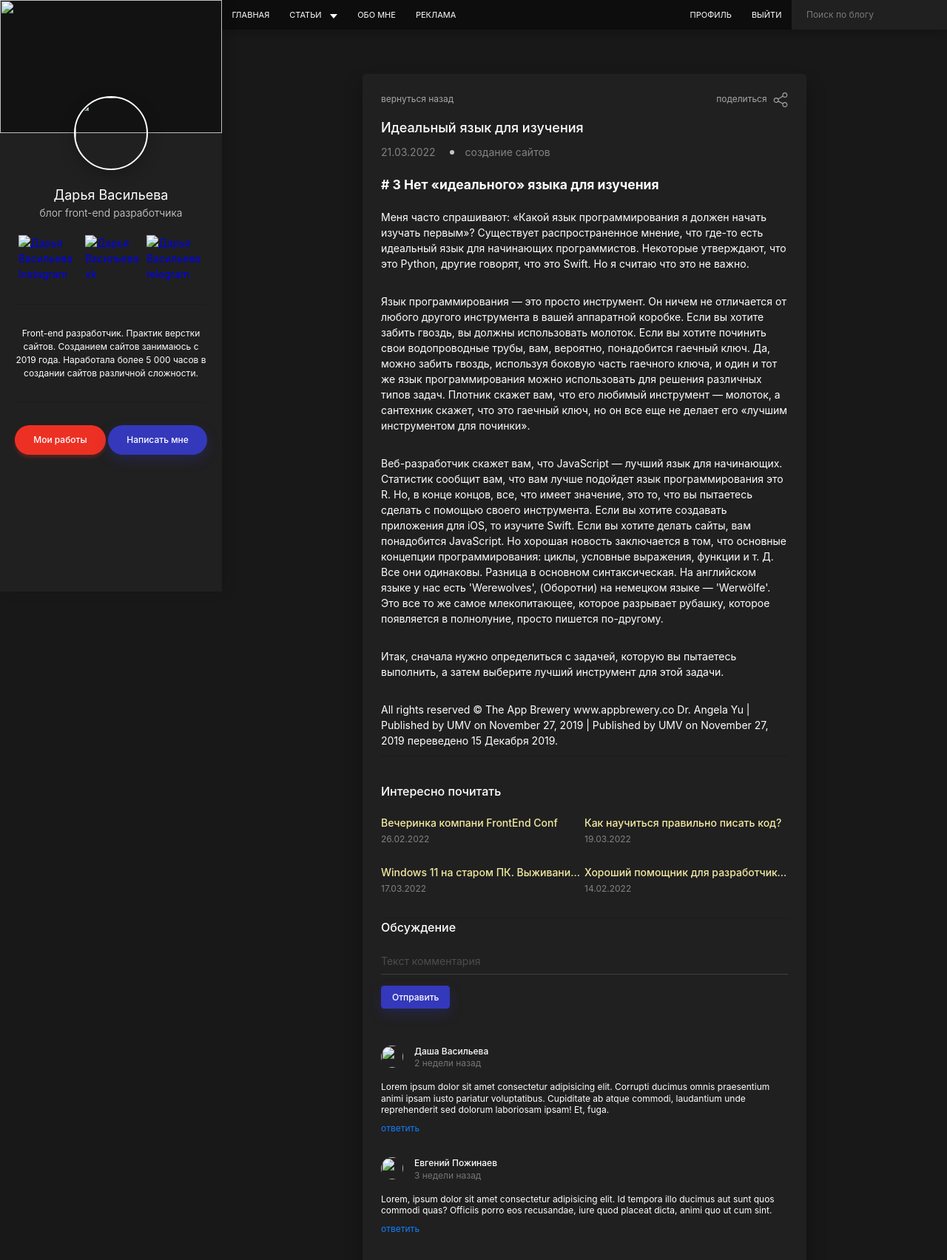
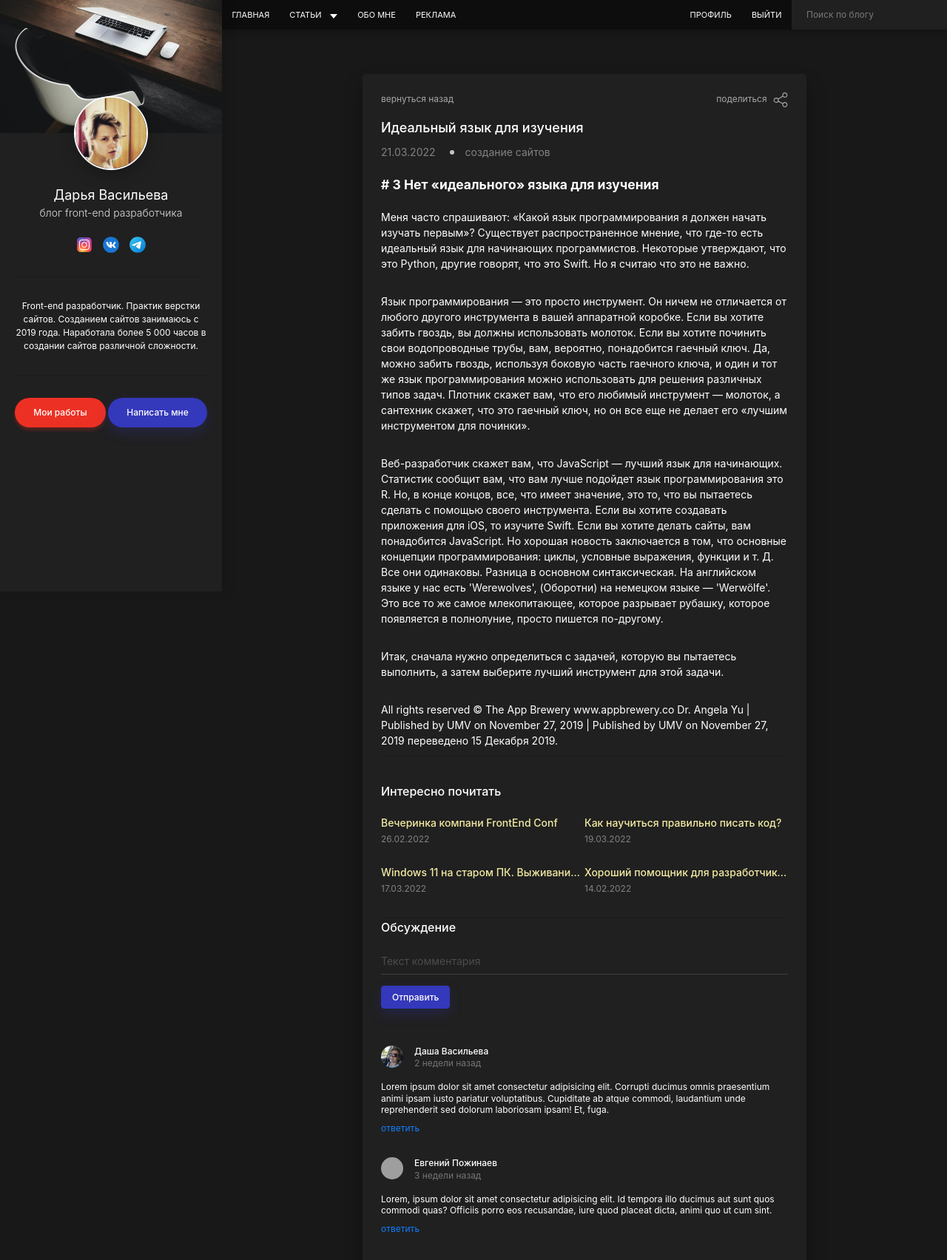
Before and after one commit to MiksDacha/MiksDacha.github.io-personal_blog, a plain HTML site: page post_1.html in a window 1280 px wide. Shown: the whole page at 74% size. Drawn offline with Linux system fonts and the light colour scheme; the site is published under a folder, as on GitHub Pages, so addresses that start at the root find nothing.

Commit message:
Update post_1.html

```diff
--- a/post_1.html
+++ b/post_1.html
@@ -81,12 +81,12 @@
         <!-- Sidebar -->
         <aside class="sidebar" id="sidebar">
            <div class="sidebar__header">
-              <img src="/assets/images/sidebar-header.jpg" alt="">
+              <img src="assets/images/sidebar-header.jpg" alt="">
            </div>
            <div class="sidebar__content">
               <div class="profile">
                  <!-- <img class="profile__avatar" src="http://placehold.it/100x100" alt=""> -->
-                 <img class="profile__avatar" src="/assets/images/profile_avatar.jpg" alt="">
+                 <img class="profile__avatar" src="assets/images/profile_avatar.jpg" alt="">
                  <div class="profile__header">
                     <div class="profile__name">Дарья Васильева</div>
                     <div class="profile__prof">блог front-end разработчика</div>
@@ -95,19 +95,19 @@
                  <ul class="social">
                     <li class="social__item">
                        <a class="social__link" href="#" target="_blank">
-                          <img src="/assets/images/social/instagram.svg" alt="Дарья Васильева Instagram">
+                          <img src="assets/images/social/instagram.svg" alt="Дарья Васильева Instagram">
                        </a>
                     </li>
 
                     <li class="social__item">
                        <a class="social__link" href="#" target="_blank">
-                          <img src="/assets/images/social/vk.svg" alt="Дарья Васильева vk">
+                          <img src="assets/images/social/vk.svg" alt="Дарья Васильева vk">
                        </a>
                     </li>
 
                     <li class="social__item">
                        <a class="social__link" href="#" target="_blank">
-                          <img src="/assets/images/social/telegram.svg" alt="Дарья Васильева telegram">
+                          <img src="assets/images/social/telegram.svg" alt="Дарья Васильева telegram">
                        </a>
                     </li>
                  </ul>
@@ -264,7 +264,7 @@
                          <li class="comments__item">
 
                             <div class="comments__header">
-                               <img class="comments__avatar" src="/assets/images/comments/author_2.jpg" alt="">
+                               <img class="comments__avatar" src="assets/images/comments/author_2.jpg" alt="">
                                <div class="comments__author">
                                   <div class="comments__name">Даша Васильева</div>
                                   <time class="comments__pubdate" datetime="2022-03-20 23.19">2 недели назад</time>
@@ -279,7 +279,7 @@
                          <li class="comments__item">
 
                             <div class="comments__header">
-                               <img class="comments__avatar" src="/assets/images/comments/author_3.jpg" alt="">
+                               <img class="comments__avatar" src="assets/images/comments/author_3.jpg" alt="">
                                <div class="comments__author">
                                   <div class="comments__name">Евгений Пожинаев</div>
                                   <time class="comments__pubdate" datetime="2022-03-20 19.16">3 недели назад</time>
@@ -353,25 +353,25 @@
           <ul class="social">
              <li class="social__item">
                 <a class="social__link" href="#">
-                   <img src="/assets/images/share/facebook.svg" alt="">
+                   <img src="assets/images/share/facebook.svg" alt="">
                 </a>
              </li>
 
              <li class="social__item">
                 <a class="social__link" href="#">
-                   <img src="/assets/images/share/twitter.svg" alt="">
+                   <img src="assets/images/share/twitter.svg" alt="">
                 </a>
              </li>
 
              <li class="social__item">
                 <a class="social__link" href="#">
-                   <img src="/assets/images/share/vk.svg" alt="">
+                   <img src="assets/images/share/vk.svg" alt="">
                 </a>
              </li>
 
              <li class="social__item">
                 <a class="social__link" href="#">
-                   <img src="/assets/images/share/copy.svg" alt="">
+                   <img src="assets/images/share/copy.svg" alt="">
                 </a>
              </li>
           </ul>
```
